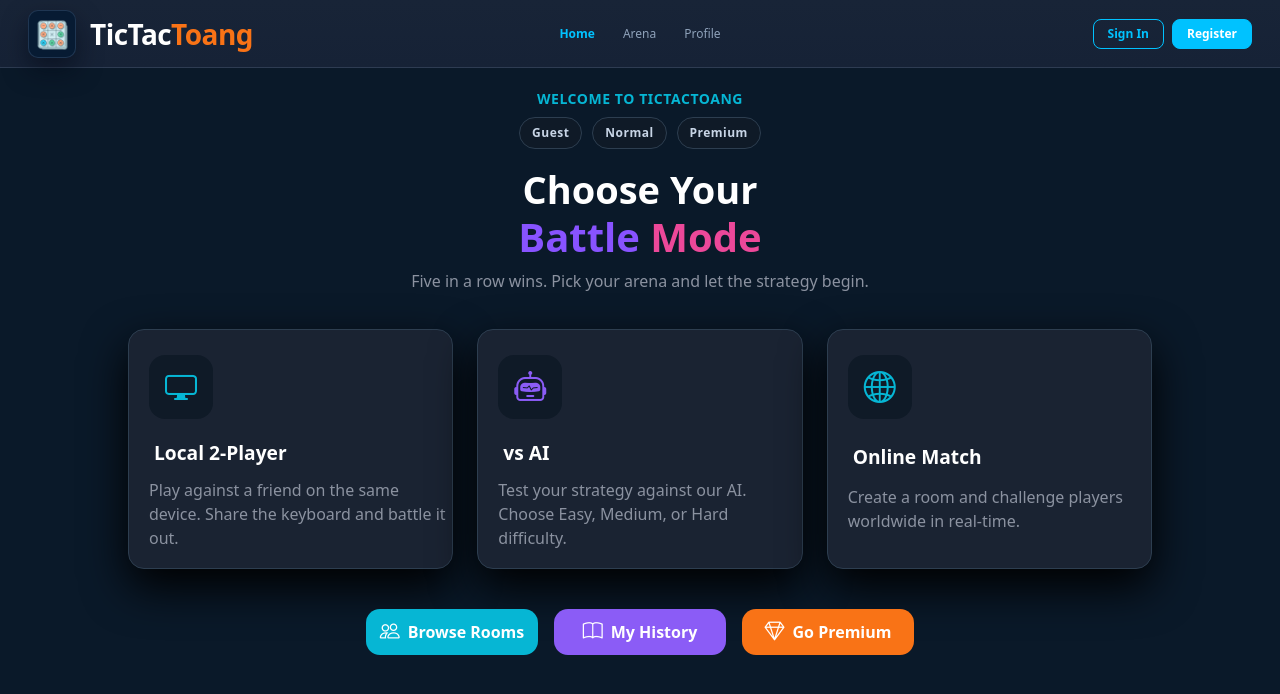
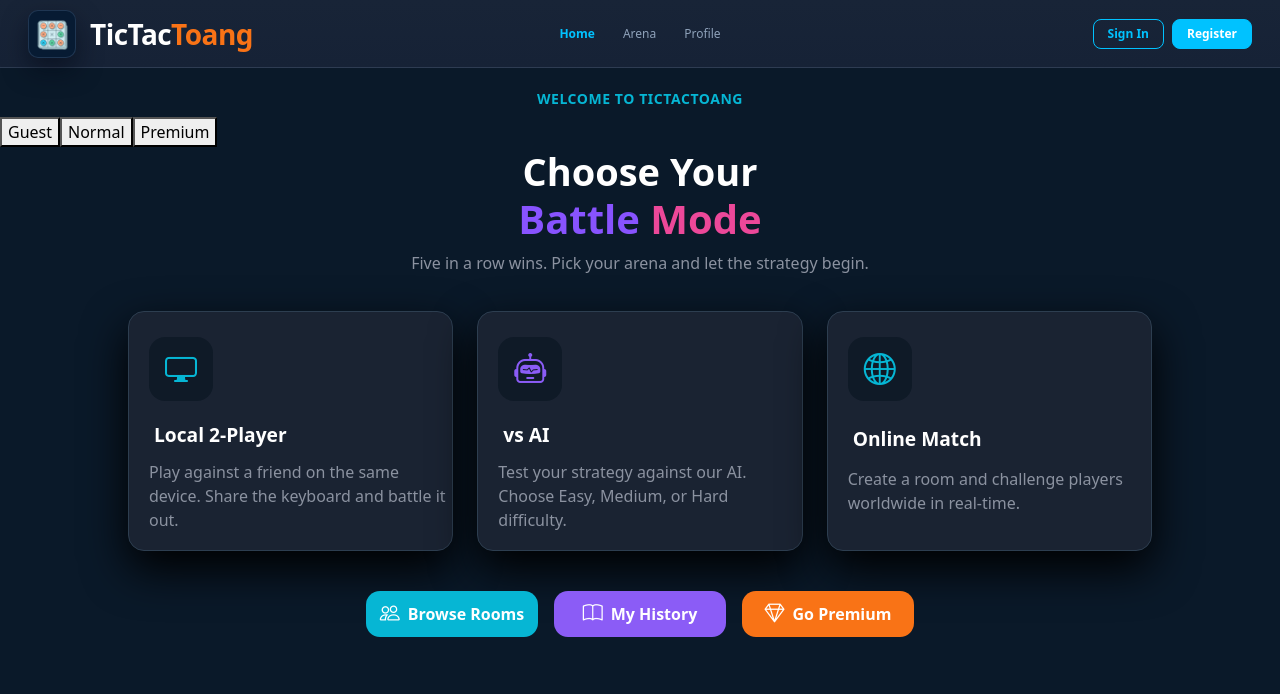
Before and after one commit to RMIT-Full-Stack-Development-2026A/Group9, a React (Vite) app in the folder frontend/: page / in a window 1280 px wide. Shown: the top 694 px of the page. Built offline with nearby package versions, Linux system fonts and the light colour scheme.

Commit message:
Remove mock styles for login integration

```diff
--- a/frontend/src/pages/Home/Home.css
+++ b/frontend/src/pages/Home/Home.css
@@ -40,32 +40,6 @@ p{
     color: #F97316;
     margin: 0 10px;
     vertical-align: middle;
-}
-
-/* TODO(login-integration): Remove mock state toolbar styles after login integration. */
-.welcomeTestTools {
-    display: flex;
-    justify-content: center;
-    gap: 10px;
-    margin: 4px 0 16px;
-}
-
-/* TODO(login-integration): Remove mock button styles after login integration. */
-.welcomeTestBtn {
-    border: 1px solid #2D3E50;
-    background-color: #0F1A27;
-    color: #C8D5E6;
-    border-radius: 999px;
-    font-size: 12px;
-    font-weight: 700;
-    letter-spacing: 0.04em;
-    padding: 6px 12px;
-    cursor: pointer;
-}
-
-.welcomeTestBtn:hover {
-    color: #FFFFFF;
-    border-color: #06B6D4;
 }
 
 .heroTitleA{
```
